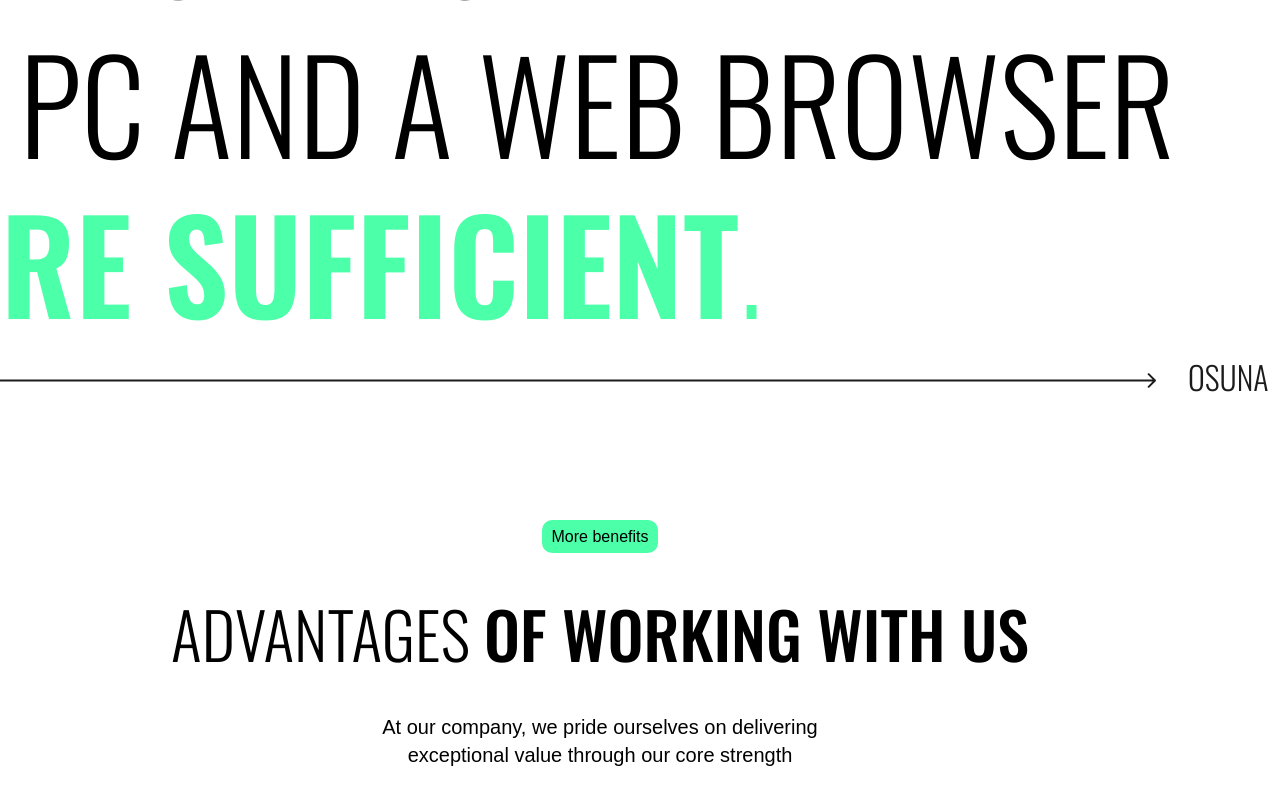
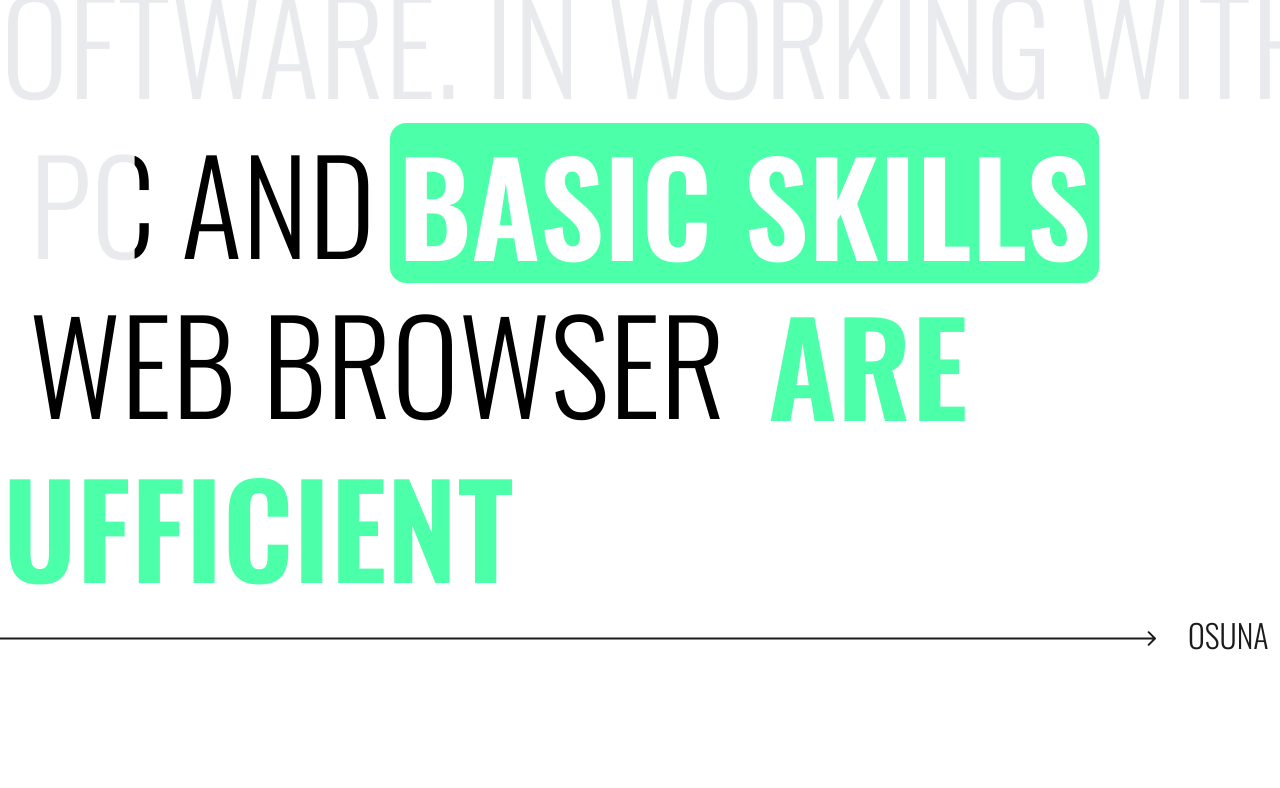
Before and after one commit to NickPodguzov993/b2b-ids-landing, a React (Vite) app: page / in a window 1280 px wide. Shown: the part 2540-3328 px from the top of the page. Built offline with nearby package versions, Linux system fonts and the light colour scheme; what tailwindcss-animated would draw is missing.

Commit message:
run title add

```diff
--- a/src/App.tsx
+++ b/src/App.tsx
@@ -6,6 +6,8 @@ import Contacts from "./components/Contacts.tsx";
 import Policies from "./components/Policies.tsx";
 import Header from "./components/Header.tsx";
 import Footer from "./components/Footer.tsx";
+
+
 function App() {
     return (
 
@@ -19,6 +21,8 @@ function App() {
                     <Route path='/policies' element={<Policies/>}/>
                 </Routes>
                 <Footer/>
+
+
             </div>
         </Wrapper>
     )
--- a/src/components/MainPage/Components/About.tsx
+++ b/src/components/MainPage/Components/About.tsx
@@ -5,16 +5,32 @@ import card4 from '../../../../public/assets/MainPage/Mobile/Card4Mobile.png'
 import tallArrow from '../../../../public/assets/MainPage/Desctop/tallArrow.svg'
 import Arrow3 from '../../../../public/assets/MainPage/Desctop/Arrow3.svg'
 import BlueBlackTicker from "../../BlueBlackTicker.tsx";
+import {useEffect, useState} from "react";
+import '../../ScrollText.css';
 
 
 const About = () => {
+    const [backgroundPosition, setBackgroundPosition] = useState('-10%');
 
+    useEffect(() => {
+        const handleScroll = () => {
+            const t = window.scrollY / (document.documentElement.scrollHeight - window.innerHeight);
+            setBackgroundPosition(`${-t * 720}%`);
+        };
+
+        window.addEventListener('scroll', handleScroll);
+
+        // Очистка обработчика при размонтировании компонента
+        return () => {
+            window.removeEventListener('scroll', handleScroll);
+        };
+    }, []);
 
     return (
 
         <div>
             <div
-                className="hidden sm:block sm:w-[1600px] sm:h-[860px] sm:bg-black/40 sm:bg-[url('/assets/MainPage/Desctop/studioItPhoto.png')]
+                className="hidden sm:block sm:w-[1600px] sm:h-[860px]  sm:bg-black/40 sm:bg-[url('/assets/MainPage/Desctop/studioItPhoto.png')]
                  sm:bg-cover rounded-bl-[40px] sm:rounded-br-[40px]
                  sm:relative">
                 <div
@@ -46,7 +62,8 @@ const About = () => {
                     <div className="self-stretch justify-between items-end inline-flex">
                         <div className="w-[712px]"><span
                             className="text-black text-[64px] font-medium font-['Oswald'] uppercase">Automate your business </span><span
-                            className="text-black text-[64px] font-light font-['Oswald'] uppercase">with us</span></div>
+                            className="text-black text-[64px] font-light font-['Oswald'] uppercase">with us</span>
+                        </div>
                         <div className="w-[460px] text-[#1b1b1b] text-xl font-normal font-['Arial']">Automate the
                             processes of integrating and managing payment systems and their methods
                         </div>
@@ -79,17 +96,28 @@ const About = () => {
                         </div>
                     </div>
                 </div>
-                <div className='w-[1400px] ml-[132px]'><span className="text-black text-9xl font-light font-['Oswald'] uppercase leading-[160px]">
-                    No special qualifications are required to use the software.</span><span
-                    className="text-black text-9xl font-semibold font-['Oswald'] uppercase leading-[160px]"> </span>
-                    <span
-                    className="text-white text-9xl pl-4 pr-4 font-semibold font-['Oswald'] bg-main_green rounded-2xl uppercase leading-[160px]">Basic skills </span><span
-                    className="text-black text-9xl font-light font-['Oswald'] uppercase leading-[160px]"> in working with <br/> a PC and a web browser </span><span
-                    className="text-[#4cffa9] text-9xl font-semibold font-['Oswald'] uppercase leading-[160px]">are sufficient</span><span
-                    className="text-[#4cffa9] text-9xl font-light font-['Oswald'] uppercase leading-[160px]">.</span></div>
-                <div className='flex pl-[132px] mt-8'>
-                    <div ><img src={Arrow3}/></div>
-                    <div className="text-center text-[#1b1b1b] text-[32px] font-light mt-[-20px] ml-8 font-['Oswald'] uppercase">osuna
+                <div className='block'>
+                    <div className='w-[1400px] ml-[142px] sm:mt-[260px] relative'><span style={{backgroundPosition}}
+
+                                                                          className="text-black text-9xl font-light font-['Oswald'] uppercase leading-[160px]">
+
+                  No special qualifications
+                        are required to use the
+                        software.
+
+                            in working with  a PC and<br/> a web browser  </span>
+                    </div>
+                </div>
+                <p
+                    className="absolute top-[2663px] left-[590px] text-white bg-main_green pl-2 pr-2  rounded-2xl text-9xl font-semibold font-['Oswald'] uppercase leading-[160px]">Basic
+                    skills </p>
+                <span  className="absolute top-[2823px] left-[960px] text-main_green  pl-2 pr-2  rounded-2xl text-9xl font-semibold font-['Oswald'] uppercase leading-[160px]">are </span>
+                <span  className="absolute top-[2985px] left-[130px] text-main_green  pl-2 pr-2  rounded-2xl text-9xl font-semibold font-['Oswald'] uppercase leading-[160px]"> sufficient</span>
+
+                <div className='flex pl-[132px] mt-[190px]'>
+                    <div><img src={Arrow3}/></div>
+                    <div
+                        className="text-center text-[#1b1b1b] text-[32px] font-light mt-[-20px] ml-8 font-['Oswald'] uppercase">osuna
                     </div>
                 </div>
             </div>
@@ -134,6 +162,7 @@ const About = () => {
                     </div>
                 </div>
                 <div className="w-[360px] h-[540px] px-4 flex-col justify-start items-start gap-8 inline-flex">
+                    <div className="block">
                         <div className="self-stretch"><span
                             className="text-black text-[40px] font-light font-['Oswald'] uppercase">No special qualifications are required to use the software.</span><span
                             className="text-black text-[40px] font-semibold font-['Oswald'] uppercase"> </span><span
@@ -141,6 +170,8 @@ const About = () => {
                             className="text-[40px] text-black  font-light font-['Oswald'] uppercase"> in working with a PC and a web browser </span><span
                             className=" font-semibold text-[40px] text-[#4cffa9] font-['Oswald'] uppercase">are sufficient</span><span
                             className="#4cffa940px] font-light font-['Oswald'] uppercase">.</span></div>
+                    </div>
+
 
                     <div>
                         <div className="#1b1b1b">osuna</div>
--- a/src/components/MainPage/Components/MoreBenefits.tsx
+++ b/src/components/MainPage/Components/MoreBenefits.tsx
@@ -67,7 +67,7 @@ const MoreBenefits = () => {
 
     return (
         <div className='hidden sm:block'>
-            <div className="h-[238px] ml-[100px] mt-[2200px] flex-col justify-start items-center gap-8 inline-flex">
+            <div className="h-[238px] ml-[100px] mt-[2500px] flex-col justify-start items-center gap-8 inline-flex">
 
                 <div className="w-[1400px] h-[998px] px-8 flex-col justify-start items-start gap-8 inline-flex">
                     <div className="self-stretch h-[238px] flex-col justify-start items-center gap-8 flex">
--- a/src/components/MainPage/MainPage.tsx
+++ b/src/components/MainPage/MainPage.tsx
@@ -29,6 +29,7 @@ const MainPage = () => {
             </div>
             <FAQ/>
             <LetsTalk/>
+
         </div>
 
     );
--- /dev/null
+++ b/src/components/ScrollText.css
@@ -0,0 +1,21 @@
+body {
+
+}
+
+.block {
+
+}
+
+.block span {
+
+
+    background: linear-gradient(to right,#e8eaed  50%, #000000 50%) 0 0 / 160% 80%;
+    -webkit-background-clip: text;
+    -webkit-text-fill-color: transparent;
+    box-decoration-break: slice;
+    -webkit-box-decoration-break: slice;
+}
+
+.basic {
+    color: #4cffa9;
+}
--- /dev/null
+++ b/src/components/ScrollText.tsx
@@ -0,0 +1,49 @@
+/*
+import  { useEffect, useState } from 'react';
+import './ScrollText.css';
+
+export const ScrollText = () => {
+    const [backgroundPosition, setBackgroundPosition] = useState('0%');
+
+    useEffect(() => {
+        const handleScroll = () => {
+            const t = window.scrollY / (document.documentElement.scrollHeight - window.innerHeight);
+            setBackgroundPosition(`${-t * 100}%`);
+        };
+
+        window.addEventListener('scroll', handleScroll);
+
+        // Очистка обработчика при размонтировании компонента
+        return () => {
+            window.removeEventListener('scroll', handleScroll);
+        };
+    }, []);
+
+    return (
+        <div className="block">
+      <span style={{ backgroundPosition }}> Стиль обновляется при прокрутке
+          Lorem ipsum dolor sit amet consectetur adipisicing elit. Nam, perferendis voluptates iste
+          Lorem ipsum dolor sit amet consectetur adipisicing elit. Nam, perferendis voluptates iste
+          Lorem ipsum dolor sit amet consectetur adipisicing elit. Nam, perferendis voluptates iste
+          Lorem ipsum dolor sit amet consectetur adipisicing elit. Nam, perferendis voluptates iste
+          Lorem ipsum dolor sit amet consectetur adipisicing elit. Nam, perferendis voluptates iste
+          Lorem ipsum dolor sit amet consectetur adipisicing elit. Nam, perferendis voluptates iste
+          Lorem ipsum dolor sit amet consectetur adipisicing elit. Nam, perferendis voluptates iste
+          Lorem ipsum dolor sit amet consectetur adipisicing elit. Nam, perferendis voluptates iste
+          Lorem ipsum dolor sit amet consectetur adipisicing elit. Nam, perferendis voluptates iste
+          Lorem ipsum dolor sit amet consectetur adipisicing elit. Nam, perferendis voluptates iste
+          Lorem ipsum dolor sit amet consectetur adipisicing elit. Nam, perferendis voluptates iste
+          Lorem ipsum dolor sit amet consectetur adipisicing elit. Nam, perferendis voluptates iste
+          Lorem ipsum dolor sit amet consectetur adipisicing elit. Nam, perferendis voluptates iste
+          Lorem ipsum dolor sit amet consectetur adipisicing elit. Nam, perferendis voluptates iste
+          Lorem ipsum dolor sit amet consectetur adipisicing elit. Nam, perferendis voluptates iste
+          Lorem ipsum dolor sit amet consectetur adipisicing elit. Nam, perferendis voluptates iste
+          Lorem ipsum dolor sit amet consectetur adipisicing elit. Nam, perferendis voluptates iste
+          Lorem ipsum dolor sit amet consectetur adipisicing elit. Nam, perferendis voluptates iste
+          Lorem ipsum dolor sit amet consectetur adipisicing elit. Nam, perferendis voluptates iste
+
+
+      </span>
+        </div>
+    );
+};*/
```
Lines whose indentation alone changed are shown as unchanged.
